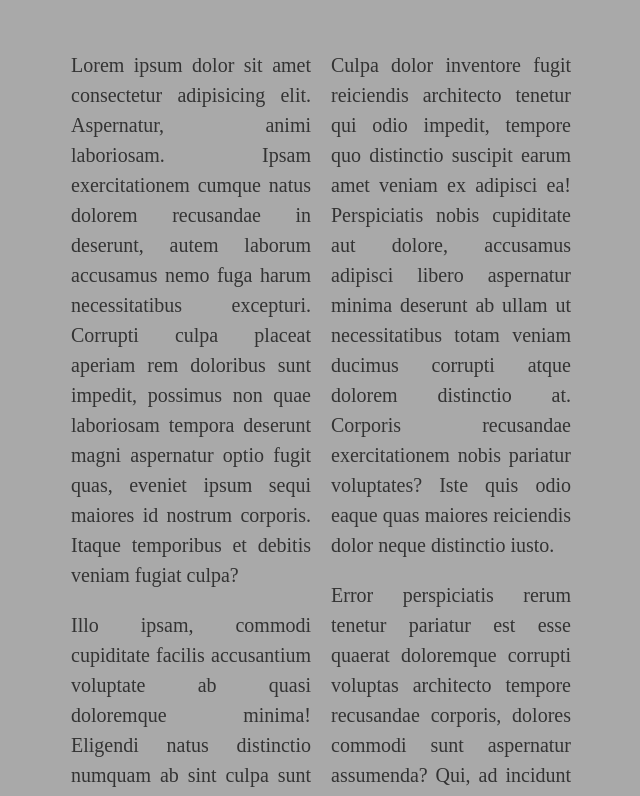
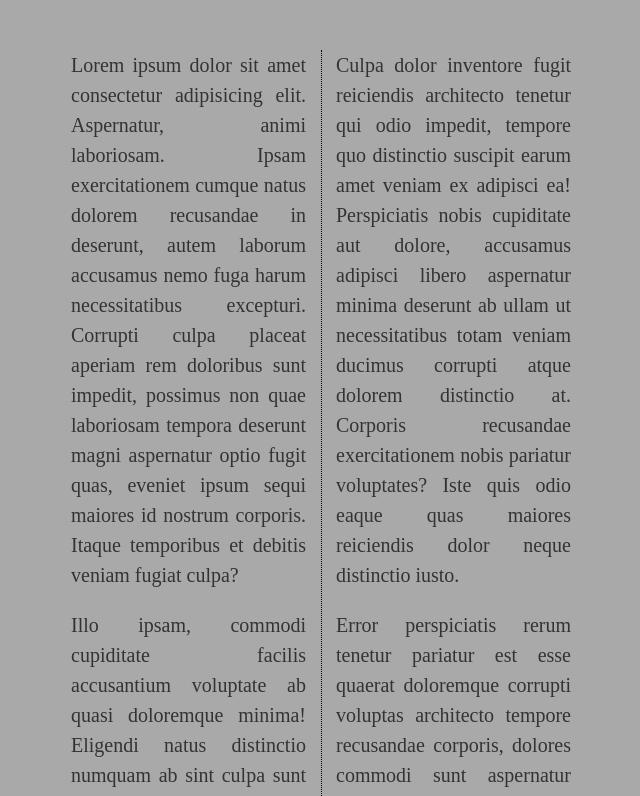
Before and after one commit to Totoshk0/frontend-start, a plain HTML site: page part.003/ex01-simple-columns/index.html in a window 1280 px wide. Shown: the top 796 px of the page, without its empty margins (319-959 px from the left). Drawn offline with Linux system fonts and the light colour scheme.

Commit message:
Колонки. Оптимальная ширина и разделитель

```diff
--- a/part.003/ex01-simple-columns/style.css
+++ b/part.003/ex01-simple-columns/style.css
@@ -16,4 +16,23 @@ p {
 
   text-align: justify;
   column-count: 2;
+
+  /* Оптимальная ширина,
+       уменьшить ширину окна */
+  /* column-width: 400px; */
+
+  /* Расстояние между колонками */
+  /* 1.5em = (font-size*1.5)px */
+  column-gap: 1.5em;
+
+  /* column-rule: 1px dotted black; */
+
+  /*ширина границы*/
+  column-rule-width: 1px;
+
+  /* тип границы  */
+  column-rule-style: dotted;
+
+  /* цвет границы */
+  column-rule-color: black;
 }
```
